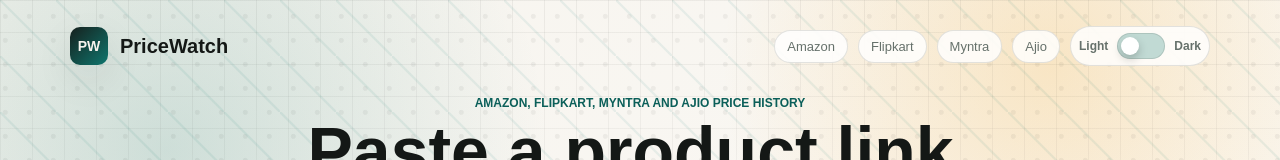
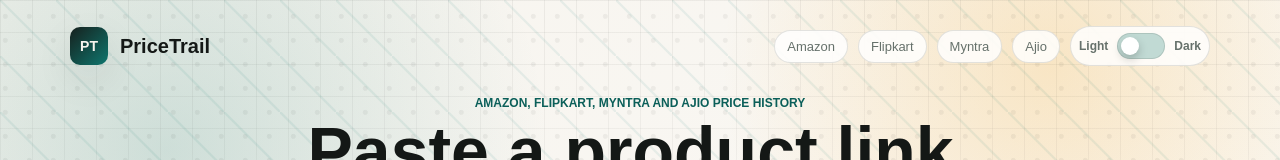
Before and after one commit to abustark/price-trail, a Next.js app: page / in a window 1280 px wide. Shown: the top 160 px of the page. Built offline with nearby package versions, Linux system fonts and the light colour scheme; no server answers; the database is empty.

Commit message:
Rename app to PriceTrail

```diff
--- a/app/layout.tsx
+++ b/app/layout.tsx
@@ -3,7 +3,7 @@
 import "./globals.css";
 
 export const metadata: Metadata = {
-  title: "PriceWatch",
+  title: "PriceTrail",
   description: "Track ecommerce price history across Amazon, Flipkart, Myntra and Ajio."
 };
 
@@ -15,7 +15,7 @@
           dangerouslySetInnerHTML={{
             __html: `
               try {
-                var theme = localStorage.getItem("pricewatch-theme");
+                var theme = localStorage.getItem("pricetrail-theme");
                 var prefersDark = window.matchMedia("(prefers-color-scheme: dark)").matches;
                 document.documentElement.dataset.theme = theme || (prefersDark ? "dark" : "light");
               } catch (_) {}
--- a/app/page.tsx
+++ b/app/page.tsx
@@ -18,8 +18,8 @@
     <main className="shell">
       <header className="topbar">
         <a className="brand" href="/">
-          <span className="mark">PW</span>
-          <span>PriceWatch</span>
+          <span className="mark">PT</span>
+          <span>PriceTrail</span>
         </a>
         <div className="top-actions">
           <div className="stores" aria-label="Supported stores">
--- a/app/products/[id]/loading.tsx
+++ b/app/products/[id]/loading.tsx
@@ -3,8 +3,8 @@
     <main className="shell">
       <header className="topbar">
         <a className="brand" href="/">
-          <span className="mark">PW</span>
-          <span>PriceWatch</span>
+          <span className="mark">PT</span>
+          <span>PriceTrail</span>
         </a>
       </header>
 
--- a/app/products/[id]/page.tsx
+++ b/app/products/[id]/page.tsx
@@ -35,8 +35,8 @@
     <main className="shell">
       <header className="topbar">
         <a className="brand" href="/">
-          <span className="mark">PW</span>
-          <span>PriceWatch</span>
+          <span className="mark">PT</span>
+          <span>PriceTrail</span>
         </a>
         <div className="action-row">
           <RescanButton productId={id} />
--- a/components/ThemeToggle.tsx
+++ b/components/ThemeToggle.tsx
@@ -15,7 +15,7 @@
   function toggleTheme() {
     const next = theme === "dark" ? "light" : "dark";
     document.documentElement.dataset.theme = next;
-    localStorage.setItem("pricewatch-theme", next);
+    localStorage.setItem("pricetrail-theme", next);
     setTheme(next);
   }
 
```
Also changed, not shown: 1 other file (tests, documents, lock files or other folders).
